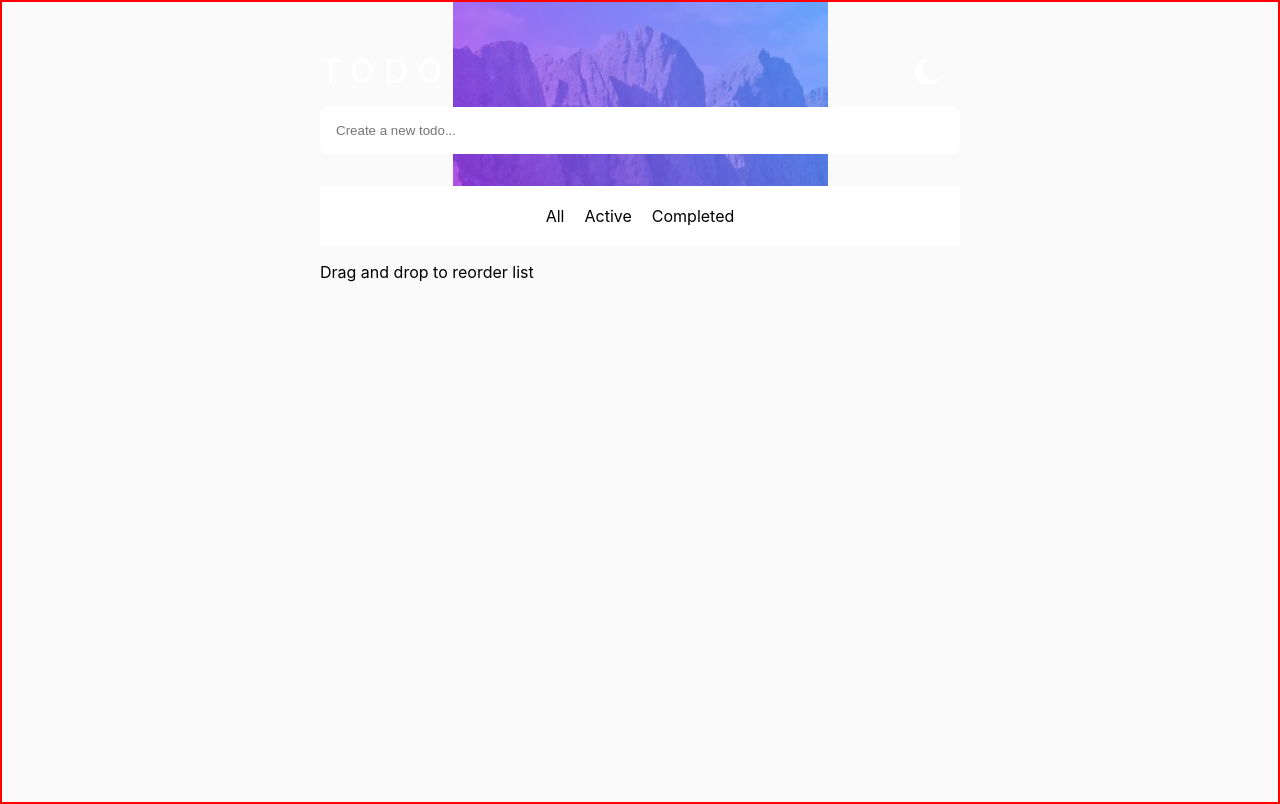
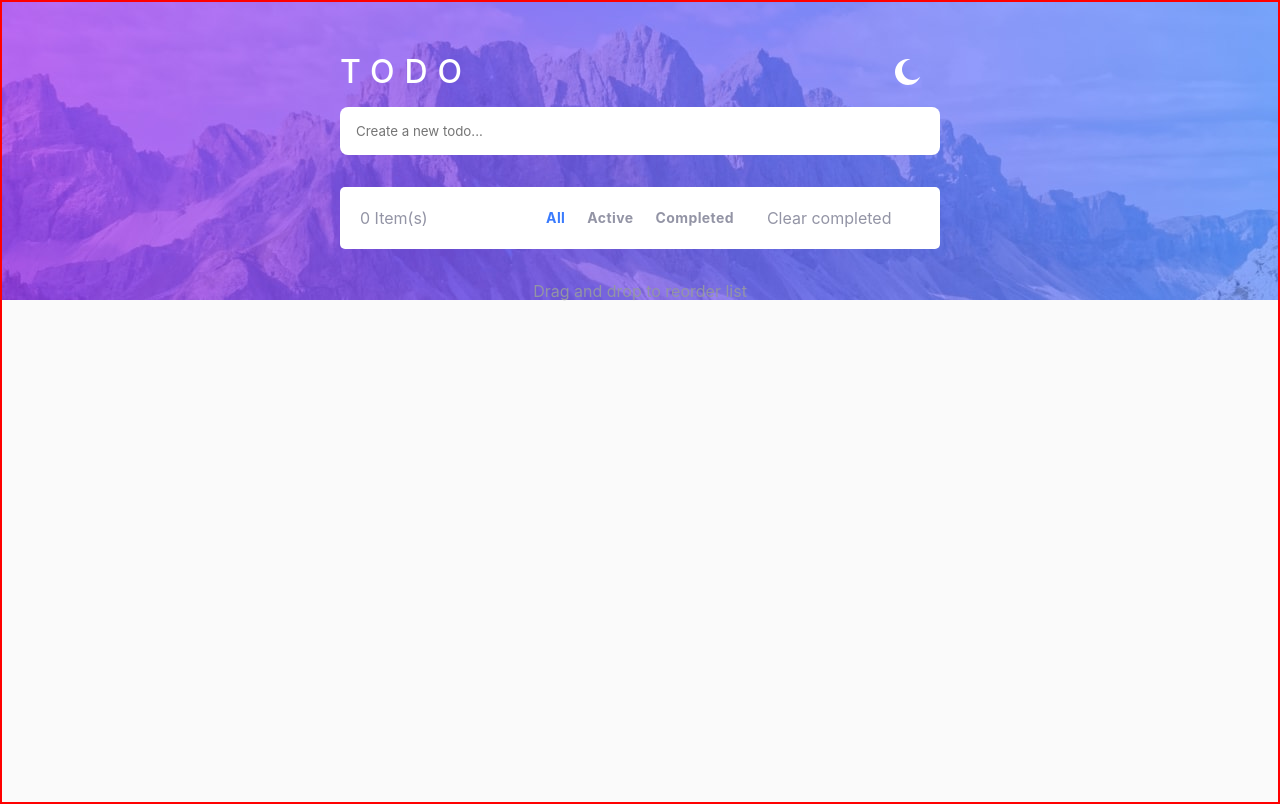
Before and after one commit to notFaceroll/todo-app, a React (Create React App) app: page / in a window 1280 px wide. Built offline with nearby package versions, Linux system fonts and the light colour scheme.

Commit message:
clear and filter working

```diff
--- a/src/App.js
+++ b/src/App.js
@@ -13,23 +13,28 @@ import styled from 'styled-components';
 import TodoProvider from './store/TodoProvider';
 
 const Main = styled.main`
-  width: clamp(300px, 50vw, 1000px);
+  width: clamp(300px, 50vw, 600px);
   margin-top: 50px;
 `;
 
+const HintText = styled.p`
+  color: hsl(236, 9%, 61%);
+  text-align: center;
+  margin-top: 2rem;
+`;
+
 function App() {
-
-
   return (
     <TodoProvider>
-
       <Main>
         <GlobalStyles />
         <Header />
         <CreateTodo />
-          <TodoList listId={Math.random().toString(36).substring(2, 9)} />
+        <TodoList
+          listId={Math.random().toString(36).substring(2, 9)}
+        />
         <TodoFilter />
-          <p>Drag and drop to reorder list</p>
+        <HintText>Drag and drop to reorder list</HintText>
       </Main>
     </TodoProvider>
   );
--- a/src/components/CreateTodo.js
+++ b/src/components/CreateTodo.js
@@ -10,6 +10,7 @@ const UserInput = styled.input`
   margin: 1rem auto;
   box-sizing: border-box;
   outline: 0;
+  font-family: inherit;
 `;
 
 const Form = styled.form`
@@ -45,6 +46,8 @@ function CreateTodo({}) {
         placeholder="Create a new todo..."
         onChange={textInputHandler}
         value={text}
+        maxLength="24"
+
       />
       <HiddenInput type="submit" tabIndex="-1" />
     </Form>
--- a/src/components/Todo.js
+++ b/src/components/Todo.js
@@ -15,7 +15,7 @@ const TodoItem = styled.li`
   width: 100%;
   padding: 1rem;
   box-sizing: border-box;
-  display: flex;
+  display: ${(props) => (props.isVisible ? 'flex' : 'none')};
   justify-content: center;
   align-items: center;
 
@@ -23,19 +23,17 @@ const TodoItem = styled.li`
     max-width: 100%;
     display: block;
   }
+`;
 
-  p {
-    margin: 0 auto 0 0;
-  }
-
-  button {
-    /* border: 0; */
-    /* background-color: transparent; */
-  }
+const Text = styled.p`
+  margin: 0 auto 0 0;
+  text-decoration: ${(props) => (props.isCompleted ? 'line-through' : 'none')};
+  color: ${(props) =>
+    props.isCompleted ? 'hsl(233, 11%, 84%)' : 'hsl(235, 19%, 35%)'};
 `;
 
 const Button = styled.button`
-  background-color: transparent;
+  background-color: ${(props) => (props.completed ? 'blue' : 'transparent')};
   border: 1px solid grey;
   color: blue;
   border-radius: 50%;
@@ -44,6 +42,13 @@ const Button = styled.button`
   margin-right: 1em;
   display: flex;
   align-items: center;
+  cursor: pointer;
+`;
+
+const CloseButton = styled(Button)`
+  background-color: transparent;
+  border: 0;
+  margin: 0;
 `;
 
 export default function Todo(props) {
@@ -57,6 +62,8 @@ export default function Todo(props) {
     todoCtx.toggleTodo(props.id, props.completed);
   };
 
+  console.log(props.isVisible);
+
   return (
     <Draggable draggableId={props.id} index={props.index} key={props.id}>
       {(provided) => (
@@ -64,19 +71,20 @@ export default function Todo(props) {
           ref={provided.innerRef}
           {...provided.draggableProps}
           {...provided.dragHandleProps}
+          isVisible={props.isVisible}
         >
-          <Button onClick={toggleTodo}>
-            {props.completed ? (
+          <Button onClick={toggleTodo} completed={props.completed}>
+            {/* {props.completed ? (
               <img src={iconChecked} alt="" />
             ) : (
               <img src={iconOutline} alt="" />
-            )}
+            )} */}
           </Button>
 
-          <p>{props.text}</p>
-          <button type="button" onClick={deleteTodoHandler}>
+          <Text isCompleted={props.completed}>{props.text}</Text>
+          <CloseButton type="button" onClick={deleteTodoHandler}>
             <img src={iconCross} />
-          </button>
+          </CloseButton>
         </TodoItem>
       )}
     </Draggable>
--- a/src/components/TodoFilter.js
+++ b/src/components/TodoFilter.js
@@ -1,33 +1,98 @@
-import React from 'react';
+import { ToggleButton, ToggleButtonGroup } from '@mui/material';
+import React, { useContext, useState } from 'react';
 import styled from 'styled-components';
+import TodoContext from '../store/todo-context';
 
 const Nav = styled.nav`
-  padding: .25rem;
+  padding: 0.25rem;
   box-sizing: border-box;
   background-color: #fff;
   border-radius: 5px;
-`;
-
-const List = styled.ul`
-  padding: 0;
-  list-style: none;
   display: flex;
-  align-items: center;
   justify-content: center;
 `;
 
-const Action = styled.li`
-  margin: 0 10px;
+const Container = styled.div`
+  width: 100%;
+  padding: 1rem;
+  box-sizing: border-box;
+  display: flex;
+  justify-content: space-between;
+  align-items: center;
+  color: hsl(236, 9%, 61%);
+  button {
+    font-family: inherit;
+    font-size: inherit;
+    color: currentColor;
+    border: 0;
+    background-color: transparent;
+    cursor: pointer;
+
+    &:hover {
+      color: hsl(220, 98%, 61%);
+    }
+  }
+
+  @media screen and (max-width: 900px) {
+    display: none;
+  }
 `;
 
 function TodoFilter({}) {
+  const todoCtx = useContext(TodoContext);
+  const [active, setActive] = useState('all');
+
+  const handleChange = (event, activeState) => {
+    if (activeState !== null) {
+      setActive(activeState);
+    }
+    console.log(event.target.value);
+    todoCtx.setVisibility(event.target.value);
+  };
+
+  let totalVisibleItems = todoCtx.todosList.filter(
+    (todo) => todo.isVisible === true
+  );
+
   return (
     <Nav>
-      <List>
-        <Action>All</Action>
-        <Action>Active</Action>
-        <Action>Completed</Action>
-      </List>
+      <Container>
+        <span>
+          {totalVisibleItems.length} Item{`(s)`}{' '}
+        </span>
+      </Container>
+      <ToggleButtonGroup
+        color="primary"
+        exclusive
+        value={active}
+        onChange={handleChange}
+        sx={{
+          '& button': {
+            border: 0,
+            fontWeight: 700,
+            color: 'hsl(236, 9%, 61%)',
+            textTransform: 'capitalize',
+            fontFamily: 'inherit',
+          },
+          '& button.Mui-selected': {
+            color: 'hsl(220, 98%, 61%)',
+            backgroundColor: 'transparent',
+          },
+        }}
+      >
+        <ToggleButton value="all">All</ToggleButton>
+        <ToggleButton value="active">Active</ToggleButton>
+        <ToggleButton value="completed">Completed</ToggleButton>
+      </ToggleButtonGroup>
+      <Container>
+        <button
+          onClick={() => {
+            todoCtx.clearList();
+          }}
+        >
+          Clear completed
+        </button>
+      </Container>
     </Nav>
   );
 }
--- a/src/components/TodoList.js
+++ b/src/components/TodoList.js
@@ -10,25 +10,47 @@ const List = styled.ul`
   background-color: #fff;
   border-radius: 5px;
   li + li {
-    border-top: 1px solid grey;
+    border-top: 1px solid ${'hsl(233, 11%, 84%)'};
   }
+  box-shadow: rgba(99, 99, 99, 0.2) 0px 2px 8px 0px;
 `;
 
 const Container = styled.div`
-  padding: 0;
+  width: 100%;
+  padding: 1rem;
+  box-sizing: border-box;
+  display: flex;
+  justify-content: space-between;
+  align-items: center;
+  color: hsl(236, 9%, 61%);
+  button {
+    font-family: inherit;
+    font-size: inherit;
+    color: currentColor;
+    border: 0;
+    background-color: transparent;
+    cursor: pointer;
+
+    &:hover {
+      color: hsl(220, 98%, 61%);
+    }
+  }
+
+  @media screen and (min-width: 899px) {
+    display: none;
+  }
 `;
 
 function TodoList({ listId }) {
   const todoCtx = useContext(TodoContext);
-  console.log(todoCtx);
-  console.log(listId);
-  const onDragEnd = (result) => {
-    // TODO: reorder our column
-  };
 
   const handleReorder = (result) => {
     todoCtx.reorderList(result);
-  }
+  };
+
+  let totalVisibleItems = todoCtx.todosList.filter(
+    (todo) => todo.isVisible === true
+  );
 
   return (
     <DragDropContext onDragEnd={handleReorder}>
@@ -43,8 +65,21 @@ function TodoList({ listId }) {
                   id={todo.id}
                   completed={todo.completed}
                   index={index}
+                  isVisible={todo.isVisible}
                 />
               ))}
+            {todoCtx.todosList.length > 0 && <Container>
+              <span>
+                {totalVisibleItems.length} Item{`(s)`}{' '}
+              </span>
+              <button
+                onClick={() => {
+                  todoCtx.clearList();
+                }}
+              >
+                Clear completed
+              </button>
+            </Container>}
             {provided.placeholder}
           </List>
         )}
--- a/src/index.css
+++ b/src/index.css
@@ -1,6 +1,8 @@
+@import url('https://fonts.googleapis.com/css2?family=Josefin+Sans:wght@400;700&display=swap');
+
 body {
   margin: 0;
-  font-family: -apple-system, BlinkMacSystemFont, 'Segoe UI', 'Roboto', 'Oxygen',
+  font-family: -apple-system, BlinkMacSystemFont, 'Josefin Sans', 'Segoe UI', 'Roboto', 'Oxygen',
     'Ubuntu', 'Cantarell', 'Fira Sans', 'Droid Sans', 'Helvetica Neue',
     sans-serif;
   -webkit-font-smoothing: antialiased;
--- a/src/store/TodoProvider.js
+++ b/src/store/TodoProvider.js
@@ -10,6 +10,7 @@ const todoReducer = (state, action) => {
         id: Math.random().toString(36).substring(2, 9),
         text: action.payload.text,
         completed: false,
+        isVisible: true,
       };
       return [...state, newTodo];
     }
@@ -36,10 +37,48 @@ const todoReducer = (state, action) => {
       if (!action.payload.result.destination) return;
 
       const list = state;
-      const [reorderedList] = list.splice(action.payload.result.source.index, 1);
+      const [reorderedList] = list.splice(
+        action.payload.result.source.index,
+        1
+      );
       list.splice(action.payload.result.destination.index, 0, reorderedList);
       console.log(list);
       return list;
+    }
+
+    case 'CLEAR': {
+      const updatedList = state.filter((todo) => todo.completed === false);
+      return updatedList;
+    }
+
+    case 'VISIBILITY': {
+      if (action.payload.status === 'completed') {
+        const visibleTodos = state.map((todo) => {
+          if (!todo.completed) {
+            todo.isVisible = false;
+            return todo;
+          }
+          todo.isVisible = true;
+          return todo;
+        });
+        return visibleTodos;
+      } else if (action.payload.status === 'active') {
+        const visibleTodos = state.map((todo) => {
+          if (todo.completed) {
+            todo.isVisible = false;
+            return todo;
+          }
+          todo.isVisible = true;
+          return todo;
+        });
+        return visibleTodos;
+      } else if (action.payload.status === 'all') {
+        const visibleTodos = state.map((todo) => {
+          todo.isVisible = true;
+          return todo;
+        });
+        return visibleTodos;
+      }
     }
   }
 };
@@ -63,12 +102,22 @@ const TodoProvider = (props) => {
     dispatch({ type: 'REORDER', payload: { result } });
   };
 
+  const setVisibility = (status) => {
+    dispatch({ type: 'VISIBILITY', payload: { status } });
+  };
+
+  const clearList = () => {
+    dispatch({ type: 'CLEAR' });
+  };
+
   const todoContext = {
     todosList: state,
     addTodo,
     deleteTodo,
     toggleTodo,
     reorderList,
+    setVisibility,
+    clearList,
   };
 
   return (
--- a/src/store/todo-context.js
+++ b/src/store/todo-context.js
@@ -3,10 +3,13 @@ import React from 'react';
 const TodoContext = React.createContext({
   text: '',
   completed: false,
+  isVisible: true,
   addTodo: (text) => {},
   deleteTodo: (id) => {},
   toggleTodo: (id) => {},
   reorderList: (result) => {},
+  setVisibility: (status) => {},
+  clearList: () => {},
 });
 
 export default TodoContext;
--- a/src/style/GlobalStyles.js
+++ b/src/style/GlobalStyles.js
@@ -1,5 +1,6 @@
 import { createGlobalStyle } from 'styled-components';
 import mobileLightBg from '../assets/bg-mobile-light.jpg';
+import desktopLightBg from '../assets/bg-desktop-light.jpg';
 
 const GlobalStyle = createGlobalStyle`
 body {
@@ -11,6 +12,11 @@ body {
     border: 2px solid red;
     height: 100vh;
     background-color: hsl(0, 0%, 98%);
+
+    @media screen and (min-width: 380px) {
+        background-image: url(${desktopLightBg});
+        background-size: auto;
+    }
 }`;
 
 export default GlobalStyle;
```
Lines whose indentation alone changed are shown as unchanged.
